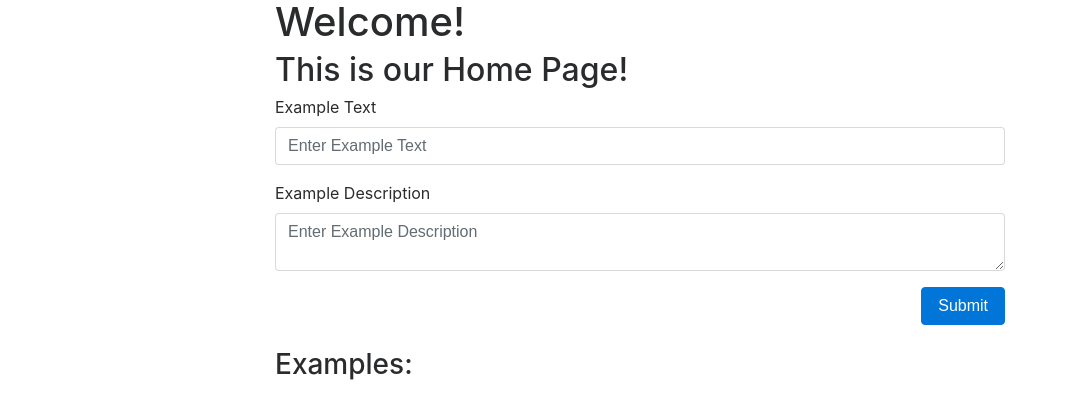
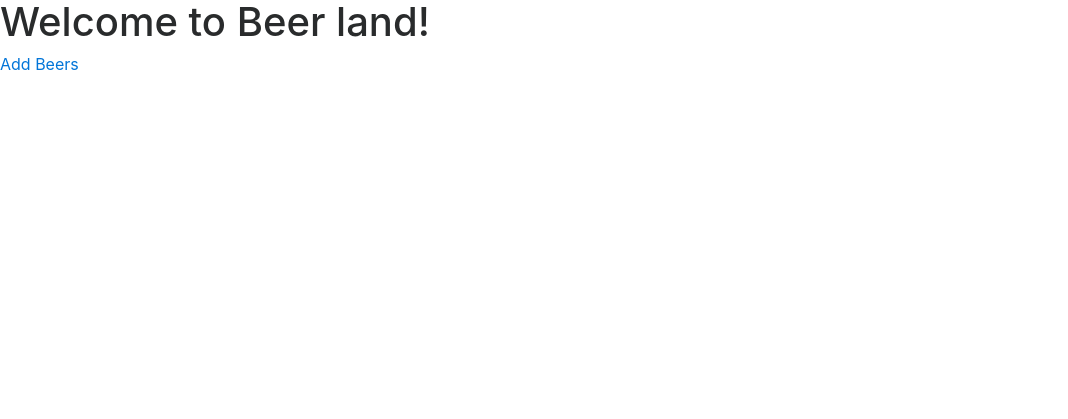
Before and after one commit to AlanKMiller1501/Project2, a Node server app: page / in a window 1280 px wide. Shown: the top 419 px of the page, without its empty margins (0-1068 px from the left). Run offline with Node 20, Linux system fonts and the light colour scheme; data that the repository does not hold is empty; some libraries are stand-ins or nearby versions.

Commit message:
see slack

```diff
--- a/config/config.json
+++ b/config/config.json
@@ -1,7 +1,7 @@
 {
   "development": {
     "username": "root",
-    "password": "Turkey12!",
+    "password": "Darby501!",
     "database": "sequelize_beers",
     "host": "localhost",
     "dialect": "mysql"
--- /dev/null
+++ b/models/ratings.js
@@ -0,0 +1,6 @@
+module.exports = function(sequelize, DataTypes) {
+  var beers = sequelize.define("ratings", {
+    userRating: DataTypes.INTEGER
+  });
+  return beers;
+};
--- a/public/js/index.js
+++ /dev/null
@@ -1,99 +0,0 @@
-// Get references to page elements
-var $exampleText = $("#example-text");
-var $exampleDescription = $("#example-description");
-var $submitBtn = $("#submit");
-var $exampleList = $("#example-list");
-
-// The API object contains methods for each kind of request we'll make
-var API = {
-  saveExample: function(example) {
-    return $.ajax({
-      headers: {
-        "Content-Type": "application/json"
-      },
-      type: "POST",
-      url: "api/examples",
-      data: JSON.stringify(example)
-    });
-  },
-  getExamples: function() {
-    return $.ajax({
-      url: "api/examples",
-      type: "GET"
-    });
-  },
-  deleteExample: function(id) {
-    return $.ajax({
-      url: "api/examples/" + id,
-      type: "DELETE"
-    });
-  }
-};
-
-// refreshExamples gets new examples from the db and repopulates the list
-var refreshExamples = function() {
-  API.getExamples().then(function(data) {
-    var $examples = data.map(function(example) {
-      var $a = $("<a>")
-        .text(example.text)
-        .attr("href", "/example/" + example.id);
-
-      var $li = $("<li>")
-        .attr({
-          class: "list-group-item",
-          "data-id": example.id
-        })
-        .append($a);
-
-      var $button = $("<button>")
-        .addClass("btn btn-danger float-right delete")
-        .text("ｘ");
-
-      $li.append($button);
-
-      return $li;
-    });
-
-    $exampleList.empty();
-    $exampleList.append($examples);
-  });
-};
-
-// handleFormSubmit is called whenever we submit a new example
-// Save the new example to the db and refresh the list
-var handleFormSubmit = function(event) {
-  event.preventDefault();
-
-  var example = {
-    text: $exampleText.val().trim(),
-    description: $exampleDescription.val().trim()
-  };
-
-  if (!(example.text && example.description)) {
-    alert("You must enter an example text and description!");
-    return;
-  }
-
-  API.saveExample(example).then(function() {
-    refreshExamples();
-  });
-
-  $exampleText.val("");
-  $exampleDescription.val("");
-};
-
-// handleDeleteBtnClick is called when an example's delete button is clicked
-// Remove the example from the db and refresh the list
-var handleDeleteBtnClick = function() {
-  var idToDelete = $(this)
-    .parent()
-    .attr("data-id");
-
-  API.deleteExample(idToDelete).then(function() {
-    refreshExamples();
-  });
-};
-
-// Add event listeners to the submit and delete buttons
-$submitBtn.on("click", handleFormSubmit);
-$exampleList.on("click", ".delete", handleDeleteBtnClick);
--- a/public/styles/styles.css
+++ /dev/null
@@ -1,7 +0,0 @@
-.list-group-item {
-  line-height: 2.5;
-};
-
-body {
-  background-image: url("https://wallpaperaccess.com/beer");
-};
--- a/routes/htmlRoutes.js
+++ b/routes/htmlRoutes.js
@@ -1,27 +1,33 @@
 var db = require("../models");
 
 module.exports = function(app) {
-  // Load index page
   app.get("/", function(req, res) {
-    db.Example.findAll({}).then(function(dbExamples) {
-      res.render("index", {
-        msg: "Welcome!",
-        examples: dbExamples
+    db.beers
+      .findAll({
+        include: [db.ratings]
+      })
+      .then(function(data) {
+        console.log(data);
+        res.render("pages/index", {
+          title: "Welcome to Beer land!",
+          beers: data.map(x => ({
+            ...x,
+            totalRating: x.ratings.reduce(
+              (x, i, l) => (x = (x * (l - 1) * parseInt(i.userRating)) / l),
+              0
+            )
+          }))
+        });
       });
+  });
+
+  app.get("/add", function(req, res) {
+    res.render("pages/add", {
+      title: "Add Beers!"
     });
   });
-
-  // Load example page and pass in an example by id
-  app.get("/example/:id", function(req, res) {
-    db.Example.findOne({ where: { id: req.params.id } }).then(function(dbExample) {
-      res.render("example", {
-        example: dbExample
-      });
-    });
-  });
-
   // Render 404 page for any unmatched routes
   app.get("*", function(req, res) {
-    res.render("404");
+    res.render("pages/404");
   });
 };
--- a/views/index.handlebars
+++ /dev/null
@@ -1,33 +0,0 @@
-<div id="home">
-  <div class="container">
-    <div class="row">
-      <div class="col-8 offset-2">
-        <h1>{{msg}}</h1>
-        <h2>This is our Home Page!</h2>
-        <form class="clearfix mb-4" action="POST">
-          <div class="form-group">
-            <label for="example-text">Example Text</label>
-            <input type="text" id="example-text" class="form-control" aria-describedby="example-text" placeholder="Enter Example Text">
-          </div>
-          <div class="form-group">
-            <label for="example-description">Example Description</label>
-            <textarea class="form-control" id="example-description" aria-describedby="example-description" placeholder="Enter Example Description"></textarea>
-          </div>
-          <button id="submit" class="btn btn-primary float-right">Submit</button>
-        </form>
-        <h3>Examples:</h3>
-        <ul id="example-list" class="list-group">
-          {{#each examples}}
-          <li data-id="{{this.id}}" class="list-group-item">
-            <a href="example/{{this.id}}">{{this.text}}</a>
-            <button class="btn btn-danger float-right delete">ｘ</button>
-          </li>
-          {{/each}}
-        </ul>
-      </div>
-    </div>
-  </div>
-</div>
-
-<script type="text/javascript" src="https://cdnjs.cloudflare.com/ajax/libs/jquery/3.2.1/jquery.min.js"></script>
-<script src="/js/index.js"></script>
--- a/views/layouts/main.handlebars
+++ b/views/layouts/main.handlebars
@@ -1,12 +1,15 @@
 <!DOCTYPE html>
 <html>
+
 <head>
   <meta charset="utf-8">
   <link rel="stylesheet" href="https://maxcdn.bootstrapcdn.com/bootstrap/4.0.0-beta.3/css/bootstrap.min.css">
   <link rel="stylesheet" href="/styles/styles.css" media="screen" title="no title" charset="utf-8">
   <title>Home Page</title>
 </head>
+
 <body>
   {{{body}}}
 </body>
+
 </html>
--- /dev/null
+++ b/views/pages/index.handlebars
@@ -0,0 +1,29 @@
+<h1>{{title}}</h1>
+
+
+<a href="/add">Add Beers</a>
+
+{{#each beers}}
+<div>
+    <h5>{{name}}</h5>
+    <p>{{description}}</p>
+
+    {{#each ratings}}
+    {{userRating}}
+    {{/each}}
+    {{totalRating}}
+
+    <form action="/api/rate" method="post">
+        <input type="hidden" name="beerId" value="{{id}}">
+        <label for="rating">Rating: </label>
+        <select name="userRating" id="rating">
+            <option value="1">1</option>
+            <option value="2">2</option>
+            <option value="3">3</option>
+            <option value="4">4</option>
+            <option value="5">5</option>
+        </select><br>
+        <input type="submit" value="Rate!">
+    </form>
+</div>
+{{/each}}
```
Also changed, not shown: models/beers.js (added, +16 -0 lines), models/example.js (deleted, +0 -7 lines), models/schema.sql (+2 -5 lines), routes/apiRoutes.js (+9 -15 lines), views/pages/add.handlebars (added, +26 -0 lines), views/pages/404.handlebars (renamed from views/404.handlebars).
